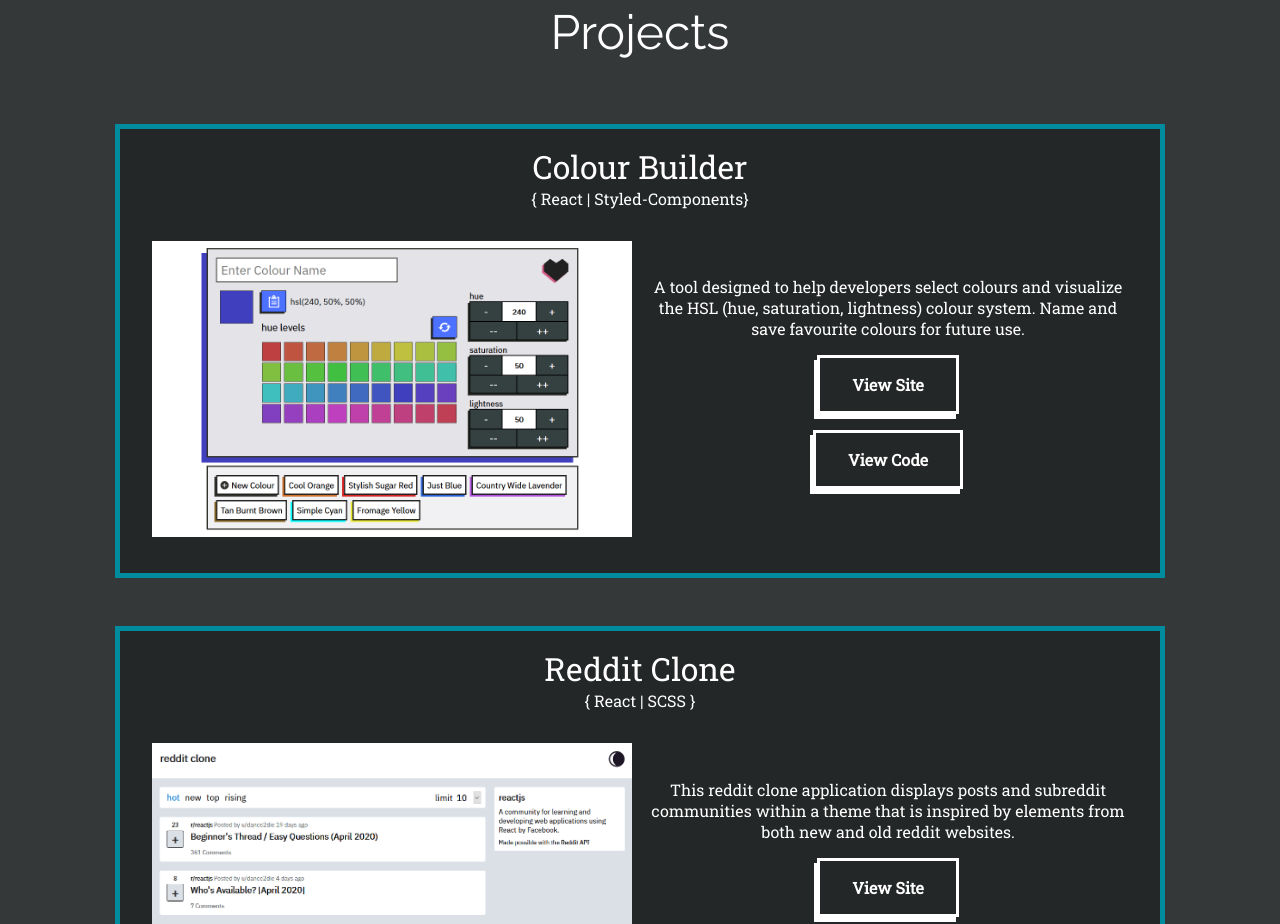
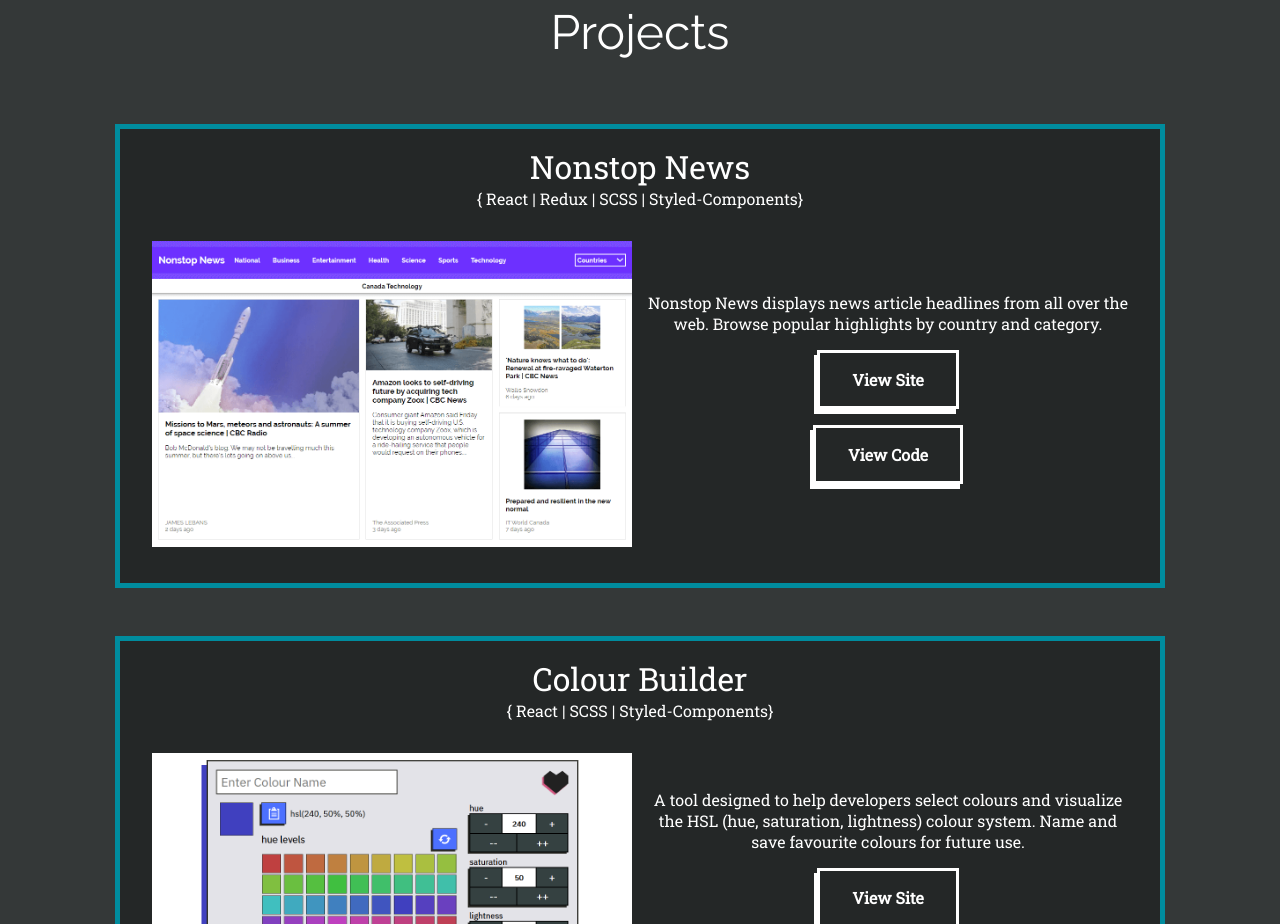
Before and after one commit to gillescj/portfolio, a website built with webpack: page src/index.html in a window 1280 px wide. Shown: the part 1060-1984 px from the top of the page. Built offline with nearby package versions, Linux system fonts and the light colour scheme; files whose address does not match are found by name.

Commit message:
Add nonstop news project

```diff
--- a/src/index.html
+++ b/src/index.html
@@ -64,11 +64,58 @@
                         <header class="projects-header">
                             <h2>Projects</h2>
                         </header>
+                        <section class="project project-6">
+                            <div class="project-info">
+                                <h2 class="project-title">Nonstop News</h2>
+                                <div class="project-skills">
+                                    { React | Redux | SCSS | Styled-Components}
+                                </div>
+                            </div>
+                            <div class="project-content">
+                                <div class="project-image-container">
+                                    <div class="project-image">
+                                        <a
+                                            href="https://nonstop-news.colingillespie.dev/"
+                                            rel="noopener noreferrer"
+                                            target="_blank"
+                                        >
+                                            <img
+                                                src="./assets/img/nonstop-news-screenshot.png"
+                                                alt="Nonstop News"
+                                            />
+                                        </a>
+                                    </div>
+                                </div>
+                                <div class="project-description">
+                                    <p>
+                                        Nonstop News displays news article headlines from
+                                        all over the web. Browse popular highlights by
+                                        country and category.
+                                    </p>
+                                    <a
+                                        class="btn-light"
+                                        href="https://nonstop-news.colingillespie.dev/"
+                                        rel="noopener noreferrer"
+                                        target="_blank"
+                                    >
+                                        View Site
+                                    </a>
+                                    <a
+                                        class="btn-light"
+                                        href="https://github.com/gillescj/nonstop-news"
+                                        rel="noopener noreferrer"
+                                        target="_blank"
+                                    >
+                                        View Code
+                                    </a>
+                                </div>
+                            </div>
+                        </section>
                         <section class="project project-5">
                             <div class="project-info">
                                 <h2 class="project-title">Colour Builder</h2>
                                 <div class="project-skills">
-                                    { React | Styled-Components}
+                                    { React | SCSS | Styled-Components}
                                 </div>
                             </div>
                             <div class="project-content">
@@ -81,7 +128,7 @@
                                         >
                                             <img
                                                 src="./assets/img/colour-builder-screenshot.png"
-                                                alt="Reddit Clone"
+                                                alt="Colour Builder"
                                             />
                                         </a>
                                     </div>
@@ -173,7 +220,7 @@
                                         >
                                             <img
                                                 src="./assets/img/game-atlas-screenshot.png"
-                                                alt="Game Atlus"
+                                                alt="Game Atlas"
                                             />
                                         </a>
                                     </div>
```
Also changed, not shown: src/assets/img/nonstop-news-screenshot.png (added).
